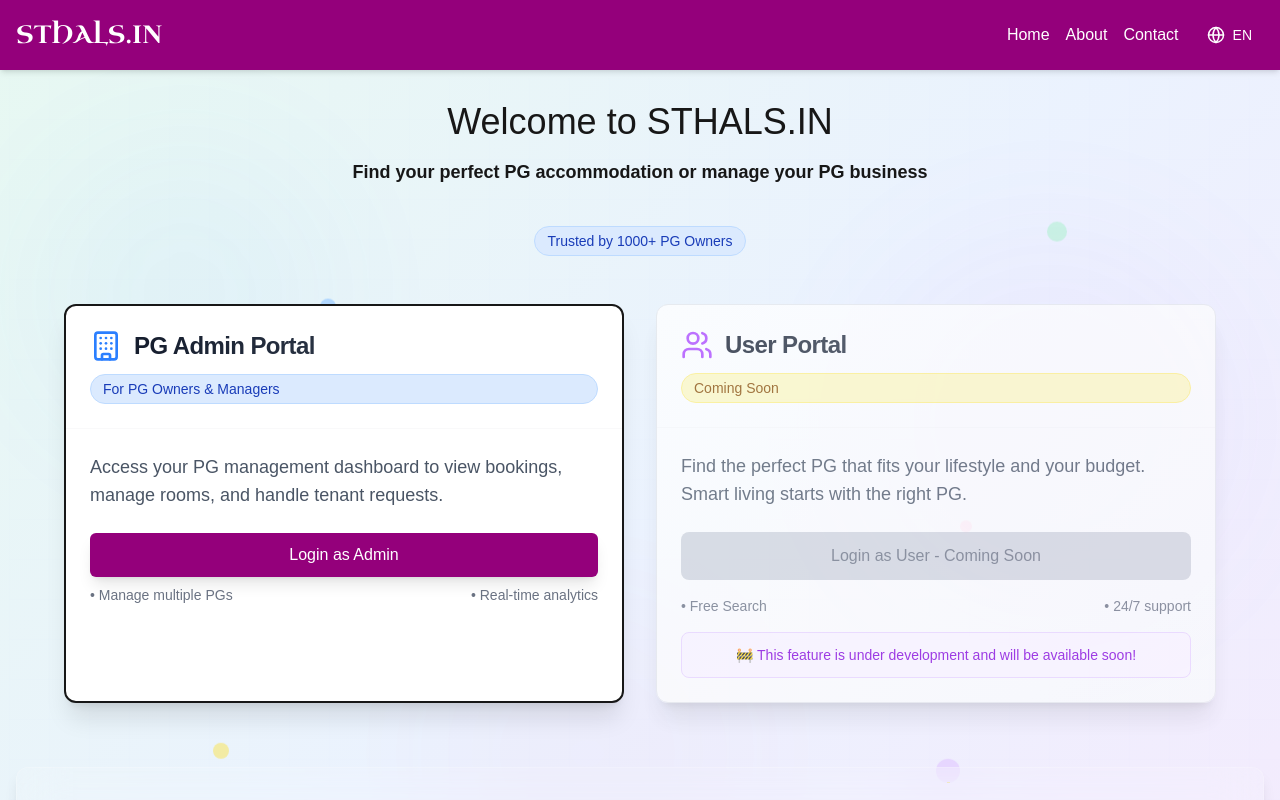
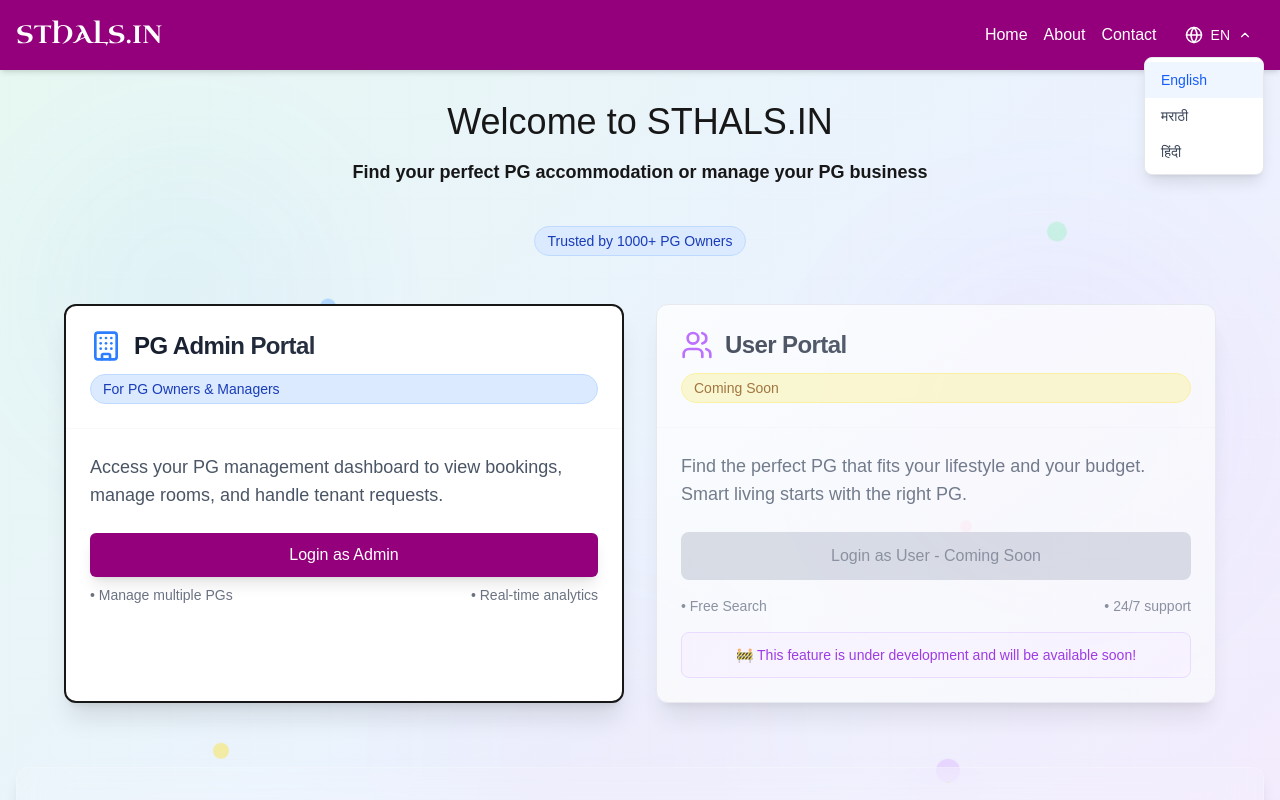
Before and after one commit to Jayeshs1999/banavoo-saas-frontend, a Next.js app: page / in a window 1280 px wide. Both pictures are taken after a click on the button "EN". Shown: the top 800 px of the page. Built offline with nearby package versions, Linux system fonts and the light colour scheme; a web font is replaced by a local one.

Commit message:
added language translation for all the admin component

```diff
--- a/components/LanguageSwitcher.tsx
+++ b/components/LanguageSwitcher.tsx
@@ -1,22 +1,31 @@
 "use client";
 
+import { useState } from "react";
 import { useTranslation } from "react-i18next";
-import { Globe } from "lucide-react";
+import { Globe, ChevronDown } from "lucide-react";
 
 export default function LanguageSwitcher() {
   const { i18n } = useTranslation();
+  const [isOpen, setIsOpen] = useState(false);
 
   const currentLanguage = i18n.language?.split("-")[0] || "en";
 
   const changeLanguage = (lng: string) => {
     i18n.changeLanguage(lng);
+    setIsOpen(false);
+  };
+
+  const toggleDropdown = () => {
+    setIsOpen(!isOpen);
   };
 
   return (
-    <div className="relative group">
+    <div className="relative">
       <button
+        onClick={toggleDropdown}
         className="flex items-center gap-2 px-3 py-2 rounded hover:bg-white/10 transition-colors"
         aria-label="Change language"
+        aria-expanded={isOpen}
       >
         <Globe size={18} />
         <span className="text-sm font-medium uppercase">
@@ -26,10 +35,15 @@ export default function LanguageSwitcher() {
               ? "हिंदी"
               : "EN"}
         </span>
+        <ChevronDown
+          size={14}
+          className={`transition-transform duration-200 ${isOpen ? "rotate-180" : ""}`}
+        />
       </button>
 
       {/* Dropdown */}
-      <div className="absolute right-0 top-full mt-1 bg-white dark:bg-gray-800 rounded-lg shadow-lg border border-gray-200 dark:border-gray-700 min-w-[120px] opacity-0 invisible group-hover:opacity-100 group-hover:visible transition-all duration-200 z-50">
+      {isOpen && (
+        <div className="absolute right-0 top-full mt-1 bg-white dark:bg-gray-800 rounded-lg shadow-lg border border-gray-200 dark:border-gray-700 min-w-[120px] z-50">
           <div className="py-1">
             <button
               onClick={() => changeLanguage("en")}
@@ -63,6 +77,7 @@ export default function LanguageSwitcher() {
             </button>
           </div>
         </div>
+      )}
     </div>
   );
 }
```
Lines whose indentation alone changed are shown as unchanged.
